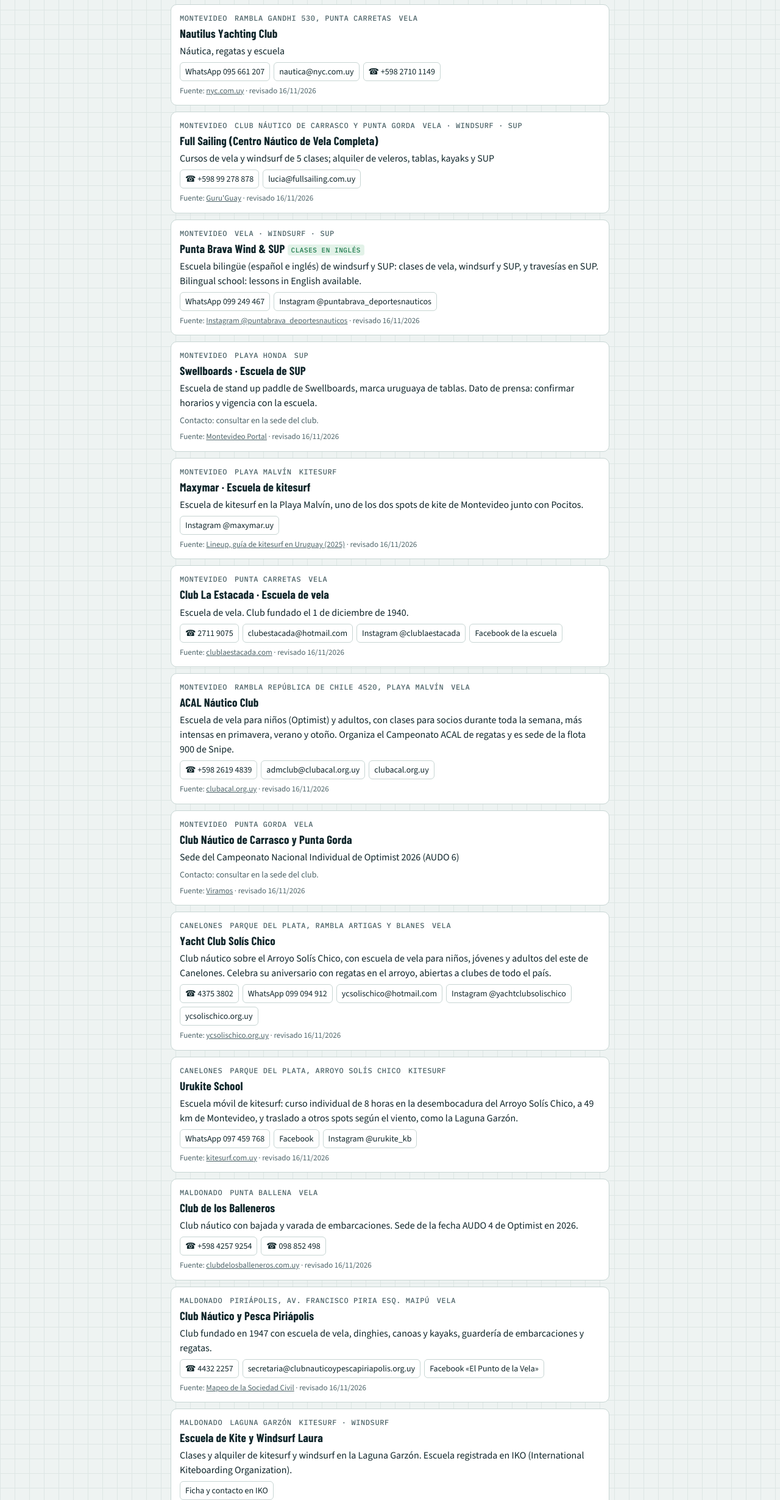
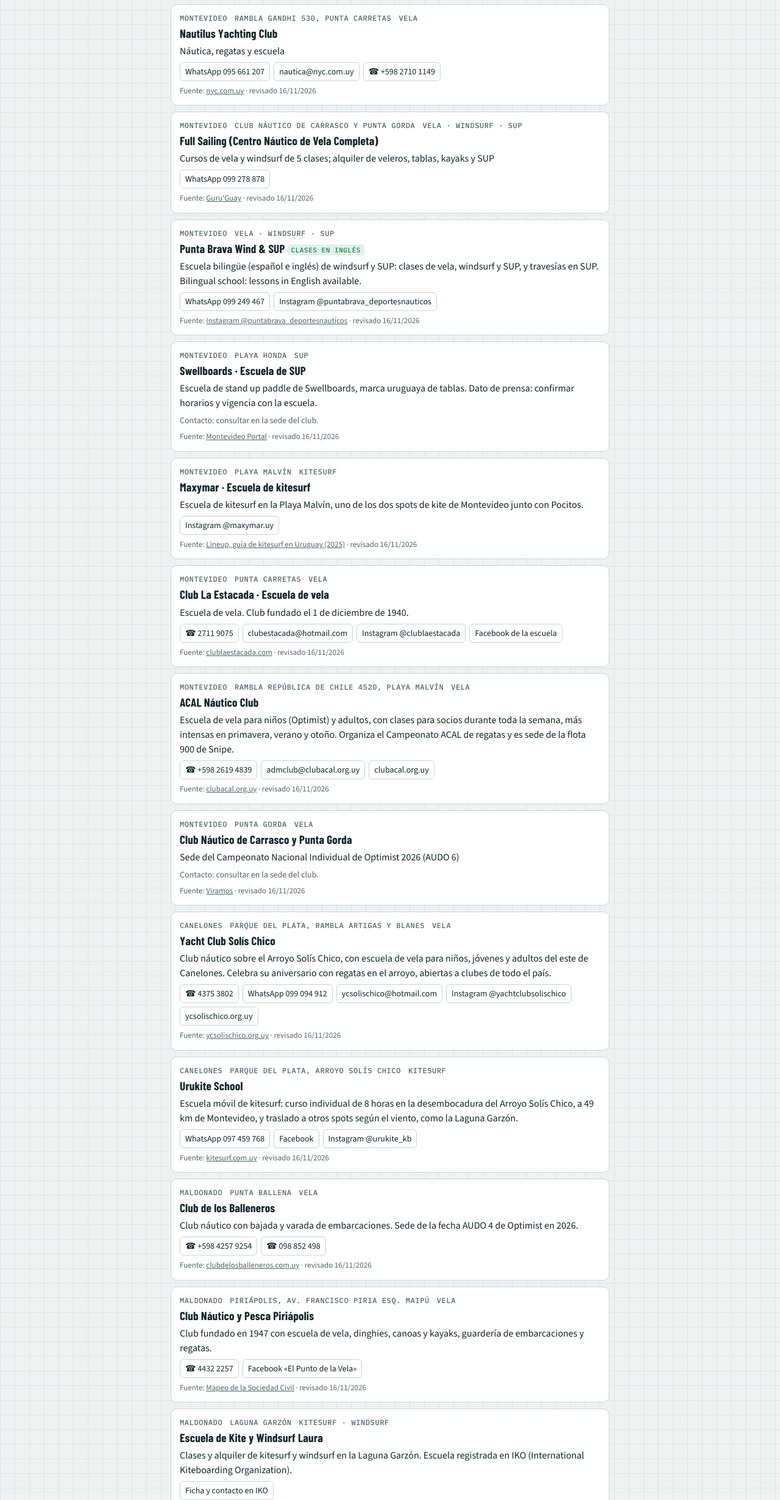
Before and after one commit to navegauy/Navegauy.github.io, a plain HTML site: page docencia-de-vela.html in a window 1280 px wide. Shown: the part 1544-4004 px from the top of the page at 61% size. Drawn offline with nearby package versions, Linux system fonts and the light colour scheme.

Commit message:
Full Sailing y CN y Pesca Piriápolis: quitar mails que rebotan; Full Sailing con WhatsApp (ES/EN)
Co-Authored-By: Claude Opus 5.5 <noreply@anthropic.com>
Claude-Session: https://claude.ai/code/session_017bdPieHgFdctTnoSCkcapv

```diff
--- a/docencia-de-vela.html
+++ b/docencia-de-vela.html
@@ -204,7 +204,7 @@ footer{font-size:13px;color:var(--muted);text-align:center}
 const ESCUELAS=[
  {k:['V'],n:'Yacht Club Uruguayo · Instituto Náutico',d:'Montevideo',z:'Puerto del Buceo',t:'Vela, navegación y actividades náuticas para todas las edades',c:[['tel','+598 99 259 782'],['tel','+598 2622 1221'],['mail','info@ycu.org.uy']],s:['ycu.org.uy/instituto_nautico','https://ycu.org.uy/instituto_nautico']},
  {k:['V'],n:'Nautilus Yachting Club',d:'Montevideo',z:'Rambla Gandhi 530, Punta Carretas',t:'Náutica, regatas y escuela',c:[['wa','095 661 207'],['mail','nautica@nyc.com.uy'],['tel','+598 2710 1149']],s:['nyc.com.uy','https://nyc.com.uy/']},
- {k:['V','W','S'],n:'Full Sailing (Centro Náutico de Vela Completa)',d:'Montevideo',z:'Club Náutico de Carrasco y Punta Gorda',t:'Cursos de vela y windsurf de 5 clases; alquiler de veleros, tablas, kayaks y SUP',c:[['tel','+598 99 278 878'],['mail','lucia@fullsailing.com.uy']],s:["Guru'Guay",'https://www.guruguay.com/es/alquiler-de-tabla-de-barco/']},
+ {k:['V','W','S'],n:'Full Sailing (Centro Náutico de Vela Completa)',d:'Montevideo',z:'Club Náutico de Carrasco y Punta Gorda',t:'Cursos de vela y windsurf de 5 clases; alquiler de veleros, tablas, kayaks y SUP',c:[['wa','099 278 878']],s:["Guru'Guay",'https://www.guruguay.com/es/alquiler-de-tabla-de-barco/']},
  {k:['V','W','S'],n:'Punta Brava Wind & SUP',d:'Montevideo',z:'',t:'Escuela bilingüe (español e inglés) de windsurf y SUP: clases de vela, windsurf y SUP, y travesías en SUP. Bilingual school: lessons in English available.',en:true,c:[['wa','099 249 467'],['web','Instagram @puntabrava_deportesnauticos','https://www.instagram.com/puntabrava_deportesnauticos/']],s:['Instagram @puntabrava_deportesnauticos','https://www.instagram.com/puntabrava_deportesnauticos/']},
  {k:['S'],n:'Swellboards · Escuela de SUP',d:'Montevideo',z:'Playa Honda',t:'Escuela de stand up paddle de Swellboards, marca uruguaya de tablas. Dato de prensa: confirmar horarios y vigencia con la escuela.',c:[],s:['Montevideo Portal','https://www.montevideo.com.uy/Archivo/Stand-up-paddle-uno-de-los-deportes-nauticos-que-mas-crece-en-Uruguay-uc776298']},
  {k:['K'],n:'Maxymar · Escuela de kitesurf',d:'Montevideo',z:'Playa Malvín',t:'Escuela de kitesurf en la Playa Malvín, uno de los dos spots de kite de Montevideo junto con Pocitos.',c:[['web','Instagram @maxymar.uy','https://www.instagram.com/maxymar.uy/']],s:['Lineup, guía de kitesurf en Uruguay (2025)','https://lineup.surf/es/news/kitesurf-en-uruguay']},
@@ -214,7 +214,7 @@ const ESCUELAS=[
  {k:['V'],n:'Yacht Club Solís Chico',d:'Canelones',z:'Parque del Plata, Rambla Artigas y Blanes',t:'Club náutico sobre el Arroyo Solís Chico, con escuela de vela para niños, jóvenes y adultos del este de Canelones. Celebra su aniversario con regatas en el arroyo, abiertas a clubes de todo el país.',c:[['tel','4375 3802'],['wa','099 094 912'],['mail','ycsolischico@hotmail.com'],['web','Instagram @yachtclubsolischico','https://www.instagram.com/yachtclubsolischico/'],['web','ycsolischico.org.uy','https://www.ycsolischico.org.uy/']],s:['ycsolischico.org.uy','https://www.ycsolischico.org.uy/']},
  {k:['K'],n:'Urukite School',d:'Canelones',z:'Parque del Plata, Arroyo Solís Chico',t:'Escuela móvil de kitesurf: curso individual de 8 horas en la desembocadura del Arroyo Solís Chico, a 49 km de Montevideo, y traslado a otros spots según el viento, como la Laguna Garzón.',c:[['wa','097 459 768'],['web','Facebook','https://www.facebook.com/URUKITEschool'],['web','Instagram @urukite_kb','https://www.instagram.com/urukite_kb/']],s:['kitesurf.com.uy','https://www.kitesurf.com.uy/curso-de-kitesurf/']},
  {k:['V'],n:'Club de los Balleneros',d:'Maldonado',z:'Punta Ballena',t:'Club náutico con bajada y varada de embarcaciones. Sede de la fecha AUDO 4 de Optimist en 2026.',c:[['tel','+598 4257 9254'],['tel','098 852 498']],s:['clubdelosballeneros.com.uy','https://clubdelosballeneros.com.uy/']},
- {k:['V'],n:'Club Náutico y Pesca Piriápolis',d:'Maldonado',z:'Piriápolis, Av. Francisco Piria esq. Maipú',t:'Club fundado en 1947 con escuela de vela, dinghies, canoas y kayaks, guardería de embarcaciones y regatas.',c:[['tel','4432 2257'],['mail','secretaria@clubnauticoypescapiriapolis.org.uy'],['web','Facebook «El Punto de la Vela»','https://www.facebook.com/elpuntodelavela/']],s:['Mapeo de la Sociedad Civil','https://www.mapeosociedadcivil.uy/organizaciones/club-nautico-y-pesca-piriapolis/']},
+ {k:['V'],n:'Club Náutico y Pesca Piriápolis',d:'Maldonado',z:'Piriápolis, Av. Francisco Piria esq. Maipú',t:'Club fundado en 1947 con escuela de vela, dinghies, canoas y kayaks, guardería de embarcaciones y regatas.',c:[['tel','4432 2257'],['web','Facebook «El Punto de la Vela»','https://www.facebook.com/elpuntodelavela/']],s:['Mapeo de la Sociedad Civil','https://www.mapeosociedadcivil.uy/organizaciones/club-nautico-y-pesca-piriapolis/']},
  {k:['K','W'],n:'Escuela de Kite y Windsurf Laura',d:'Maldonado',z:'Laguna Garzón',t:'Clases y alquiler de kitesurf y windsurf en la Laguna Garzón. Escuela registrada en IKO (International Kiteboarding Organization).',c:[['web','Ficha y contacto en IKO','https://www.ikointl.com/school/uruguay/maldonado/escuela-de-kite-y-windsurf-laura']],s:['IKO','https://www.ikointl.com/school/uruguay/maldonado/escuela-de-kite-y-windsurf-laura']},
  {k:['K','S'],n:'Lázaro Kiteschool',d:'Maldonado',z:'Laguna de José Ignacio, Ruta 10 km 181',t:'Escuela de kitesurf registrada en IKO, con agua plana en la laguna y clases para niños; los días sin viento ofrece stand up paddle. Ficha de IKO con reseñas antiguas: confirmar vigencia con la escuela.',c:[['web','Ficha en IKO','https://beta.ikointl.com/school/uruguay/jos%25C3%25A9-ignacio/l%25C3%25A1zaro-kiteschool']],s:['IKO','https://beta.ikointl.com/school/uruguay/jos%25C3%25A9-ignacio/l%25C3%25A1zaro-kiteschool']},
  {k:['K','F','S'],n:'Kitesurf Uruguay · Samudra Spot',d:'Maldonado',z:'Laguna José Ignacio, Ruta 10 km 179.800',t:'Cursos de kitesurf básico, avanzado y para niños desde 9 años, curso de wing foil, clases y alquiler de SUP, downwinds guiados y kitetrips. Sesiones todo el año en Montevideo y Punta del Este, alquiler y guardería de equipos.',c:[['wa','099 102 746'],['web','Instagram @kitesurfuruguay','https://www.instagram.com/kitesurfuruguay/']],s:['kitesurfuruguay.com','https://www.kitesurfuruguay.com/']},
```
Also changed, not shown: en/docencia-de-vela.html (+2 -2 lines).
